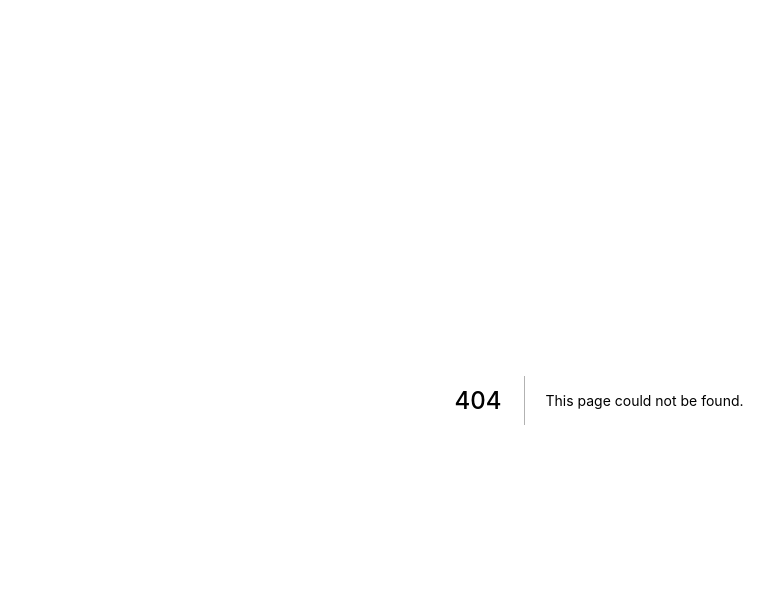
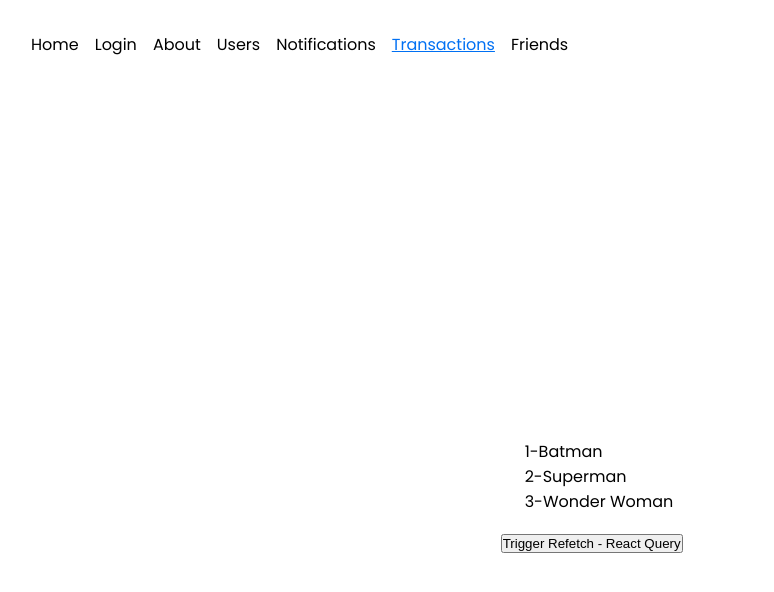
Before and after one commit to MariaVla/Nextjs-starter-pack, a Next.js app: page /transactions in a window 1280 px wide. Before the commit this address had no page. Shown: the top 592 px of the page, without its empty margins (41-815 px from the left). Built offline with nearby package versions, Linux system fonts and the light colour scheme; data requests are answered from the project's data file.

Commit message:
Explore diferent fetching strategies

```diff
--- /dev/null
+++ b/pages/transactions.tsx
@@ -0,0 +1,87 @@
+import type { NextPage, GetStaticProps } from 'next';
+import Link from 'next/link';
+
+import { useQuery } from '@tanstack/react-query';
+
+import { USERS_KEY } from '../src/constants';
+import { MainLayout } from '../src/components/layouts';
+import { UserResponse } from '../src/interfaces';
+
+import styles from '../styles/Users.module.css';
+import { usersApi } from '../src/api';
+
+const fetchUsers = async () => {
+  const { data } = await usersApi.get<UserResponse[]>('/superheroes');
+
+  return data;
+};
+
+type Props = {
+  users: UserResponse[];
+};
+
+// Example using React-Query
+// Now -> we are calling React query on client side
+// TODO -> call React Query on getStaticProps ??? will it work? what if the database change?
+const Transactions: NextPage<Props> = () => {
+  const onSuccess = (data) => {
+    // Perform side effect after data fetching
+    console.log('onSuccess:', { data });
+  };
+
+  const onError = (error) => {
+    // Perform side effect after encountering error
+    console.log('onError:', { error });
+  };
+
+  const {
+    isLoading,
+    data: users,
+    isError,
+    error,
+    refetch,
+    isFetching,
+  } = useQuery([USERS_KEY], fetchUsers, {
+    // staleTime: 30000,
+    onSuccess,
+    onError,
+  });
+
+  if (isLoading) {
+    return <h2>Loading...</h2>;
+  }
+
+  if (isError) {
+    return <h2>{error?.message}</h2>;
+  }
+
+  return (
+    <MainLayout
+      title={'Users'}
+      description="Users Page description"
+      content={'Users Page'}
+    >
+      <div className={styles.containerUsers}>
+        <ul className={styles.listUsers}>
+          {users?.map((user) => (
+            <div key={user.id}>
+              <Link href={`/users/${user.id}`}>
+                <a>
+                  {user.id}-{user.name}
+                </a>
+              </Link>
+            </div>
+          ))}
+        </ul>
+        <button
+          className={`${styles.btn} ${styles.btnXs} ${styles.fetchBtn}`}
+          onClick={refetch}
+        >
+          Trigger Refetch - React Query
+        </button>
+      </div>
+    </MainLayout>
+  );
+};
+
+export default Transactions;
--- a/src/components/ui/Navbar.tsx
+++ b/src/components/ui/Navbar.tsx
@@ -9,6 +9,7 @@ export const Navbar: FC = () => {
       <ActiveLink text={'About'} href={'/about'} />
       <ActiveLink text={'Users'} href={'/users'} />
       <ActiveLink text={'Notifications'} href={'/users/notifications'} />
+      <ActiveLink text={'Transactions'} href={'/transactions'} />
       <ActiveLink text={'Friends'} href={'/friends'} />
     </nav>
   );
```
Also changed, not shown: pages/users/index.tsx (+3 -44 lines).
